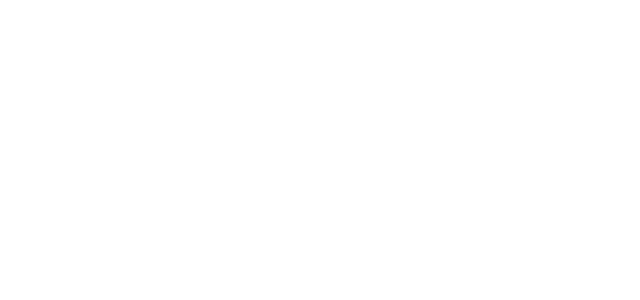
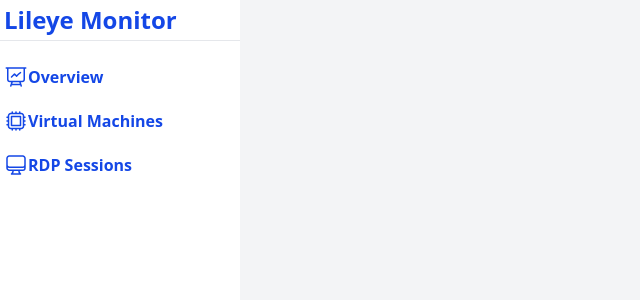
Before and after one commit to nejtiv/virtual-machines-monitoring, a React (Vite) app in the folder client/: page / in a window 1280 px wide. Shown: the top 300 px of the page, without its empty margins (0-640 px from the left). Built offline with nearby package versions, Linux system fonts and the light colour scheme.

Commit message:
feat: established dashboard skeleton

```diff
--- a/client/src/pages/Dashboard.tsx
+++ b/client/src/pages/Dashboard.tsx
@@ -1,11 +1,75 @@
+//Components import
+import Layout from "../components/Layout";
+import MainBoard from "../components/MainBoard";
+import SideMenu from "../components/SideMenu";
 
 //Main page
-function Dashboard () {
-    return(
-        <>
-
-        </>
-    )
+function Dashboard() {
+  return (
+    <>
+      <Layout>
+        <SideMenu>
+          <h1 className="p-1 text-2xl text-blue-700 font-bold border-b border-gray-200">
+            Lileye Monitor
+          </h1>
+          <div className="flex flex-col mt-5 gap-3">
+            <a className="p-1 flex bg-white items-center font-semibold text-blue-700 text-left hover:text-blue-900 hover:bg-gray-200 transition-colors">
+              <svg
+                xmlns="http://www.w3.org/2000/svg"
+                fill="none"
+                viewBox="0 0 24 24"
+                strokeWidth={1.5}
+                stroke="currentColor"
+                className="size-6"
+              >
+                <path
+                  strokeLinecap="round"
+                  strokeLinejoin="round"
+                  d="M3.75 3v11.25A2.25 2.25 0 0 0 6 16.5h2.25M3.75 3h-1.5m1.5 0h16.5m0 0h1.5m-1.5 0v11.25A2.25 2.25 0 0 1 18 16.5h-2.25m-7.5 0h7.5m-7.5 0-1 3m8.5-3 1 3m0 0 .5 1.5m-.5-1.5h-9.5m0 0-.5 1.5m.75-9 3-3 2.148 2.148A12.061 12.061 0 0 1 16.5 7.605"
+                />
+              </svg>
+              Overview
+            </a>
+            <a className="p-1 flex bg-white items-center font-semibold text-blue-700 text-left hover:text-blue-900 hover:bg-gray-200 transition-colors">
+              <svg
+                xmlns="http://www.w3.org/2000/svg"
+                fill="none"
+                viewBox="0 0 24 24"
+                strokeWidth={1.5}
+                stroke="currentColor"
+                className="size-6"
+              >
+                <path
+                  strokeLinecap="round"
+                  strokeLinejoin="round"
+                  d="M8.25 3v1.5M4.5 8.25H3m18 0h-1.5M4.5 12H3m18 0h-1.5m-15 3.75H3m18 0h-1.5M8.25 19.5V21M12 3v1.5m0 15V21m3.75-18v1.5m0 15V21m-9-1.5h10.5a2.25 2.25 0 0 0 2.25-2.25V6.75a2.25 2.25 0 0 0-2.25-2.25H6.75A2.25 2.25 0 0 0 4.5 6.75v10.5a2.25 2.25 0 0 0 2.25 2.25Zm.75-12h9v9h-9v-9Z"
+                />
+              </svg>
+              Virtual Machines
+            </a>
+            <a className="p-1 flex bg-white items-center font-semibold text-blue-700 text-left hover:text-blue-900 hover:bg-gray-200 transition-colors">
+              <svg
+                xmlns="http://www.w3.org/2000/svg"
+                fill="none"
+                viewBox="0 0 24 24"
+                strokeWidth={1.5}
+                stroke="currentColor"
+                className="size-6"
+              >
+                <path
+                  strokeLinecap="round"
+                  strokeLinejoin="round"
+                  d="M9 17.25v1.007a3 3 0 0 1-.879 2.122L7.5 21h9l-.621-.621A3 3 0 0 1 15 18.257V17.25m6-12V15a2.25 2.25 0 0 1-2.25 2.25H5.25A2.25 2.25 0 0 1 3 15V5.25m18 0A2.25 2.25 0 0 0 18.75 3H5.25A2.25 2.25 0 0 0 3 5.25m18 0V12a2.25 2.25 0 0 1-2.25 2.25H5.25A2.25 2.25 0 0 1 3 12V5.25"
+                />
+              </svg>
+              RDP Sessions
+            </a>
+          </div>
+        </SideMenu>
+        <MainBoard></MainBoard>
+      </Layout>
+    </>
+  );
 }
 
 export default Dashboard;
```
